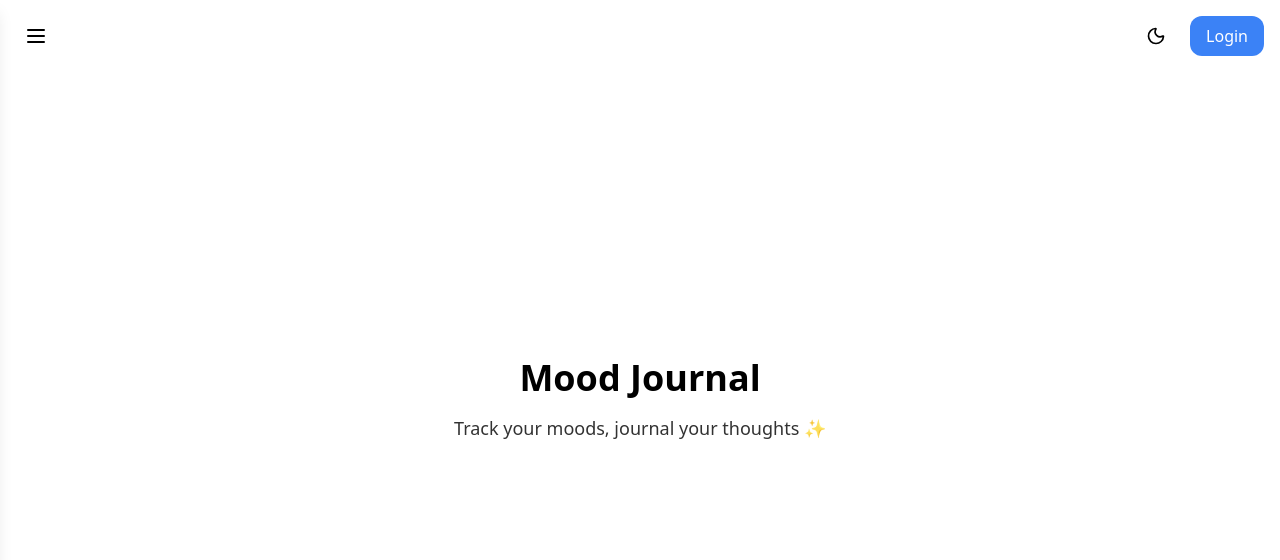
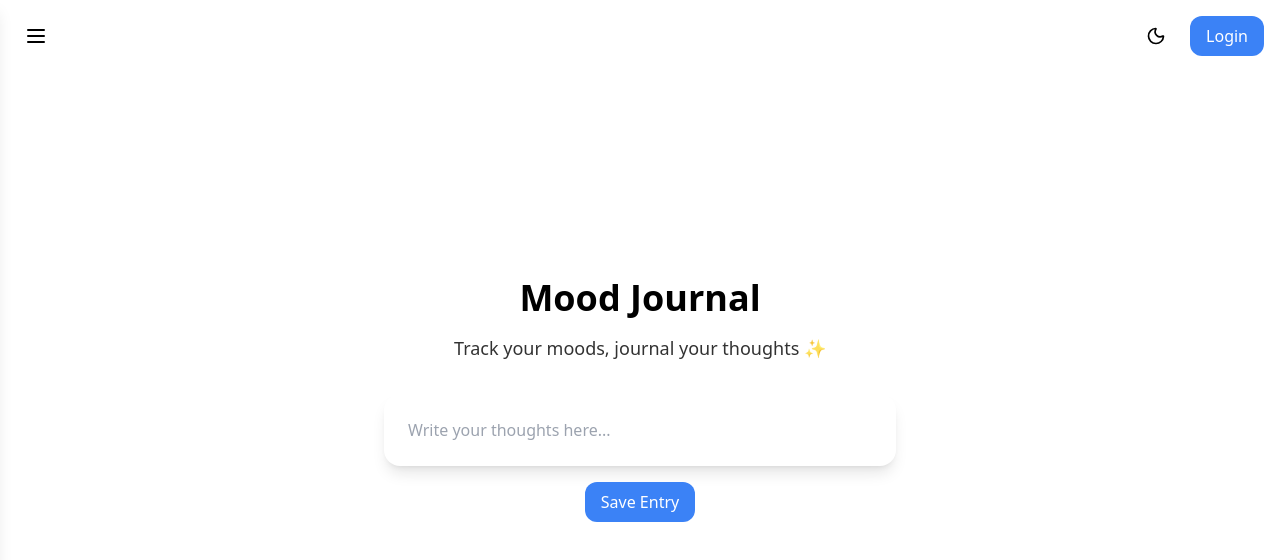
Before and after one commit to guptavidhi/mood-journal, a Next.js app in the folder mood-journal/: page / in a window 1280 px wide. Shown: the top 560 px of the page. Built offline with nearby package versions, Linux system fonts and the light colour scheme.

Commit message:
beautiful edits

```diff
--- a/mood-journal/src/app/page.tsx
+++ b/mood-journal/src/app/page.tsx
@@ -80,6 +80,33 @@ export default function Home() {
       {/* Content */}
       <h1 className="text-4xl font-bold">Mood Journal</h1>
       <p className="mt-4 text-lg opacity-80">Track your moods, journal your thoughts ✨</p>
+
+
+{/* Journal entry box */}
+{/* <div className="mt-8 w-full max-w-lg bg-white dark:bg-gray-800 shadow-lg rounded-2xl p-6"> */}
+  {/* <h2 className="text-2xl font-semibold mb-4">New Journal Entry</h2> */}
+  {/* <textarea
+    placeholder="Write your thoughts here..."
+    className="mt-8 w-full max-w-lg bg-white dark:bg-gray-800 shadow-lg rounded-2xl p-6"
+  /> */}
+  <textarea
+  placeholder="Write your thoughts here..."
+  onInput={(e) => {
+    const target = e.target as HTMLTextAreaElement;
+    target.style.height = "auto"; // reset height
+    target.style.height = target.scrollHeight + "px"; // set new height
+  }}
+  className="mt-8 w-full max-w-lg bg-white dark:bg-gray-800 shadow-lg rounded-2xl p-6 resize-none overflow-hidden"
+  rows={1}
+/>
+
+  <button
+    className="mt-4 px-4 py-2 rounded-xl bg-blue-500 text-white hover:bg-blue-600 transition"
+  >
+    Save Entry
+  </button>
+{/* </div> */}
+
     </main>
   );
 }
```
